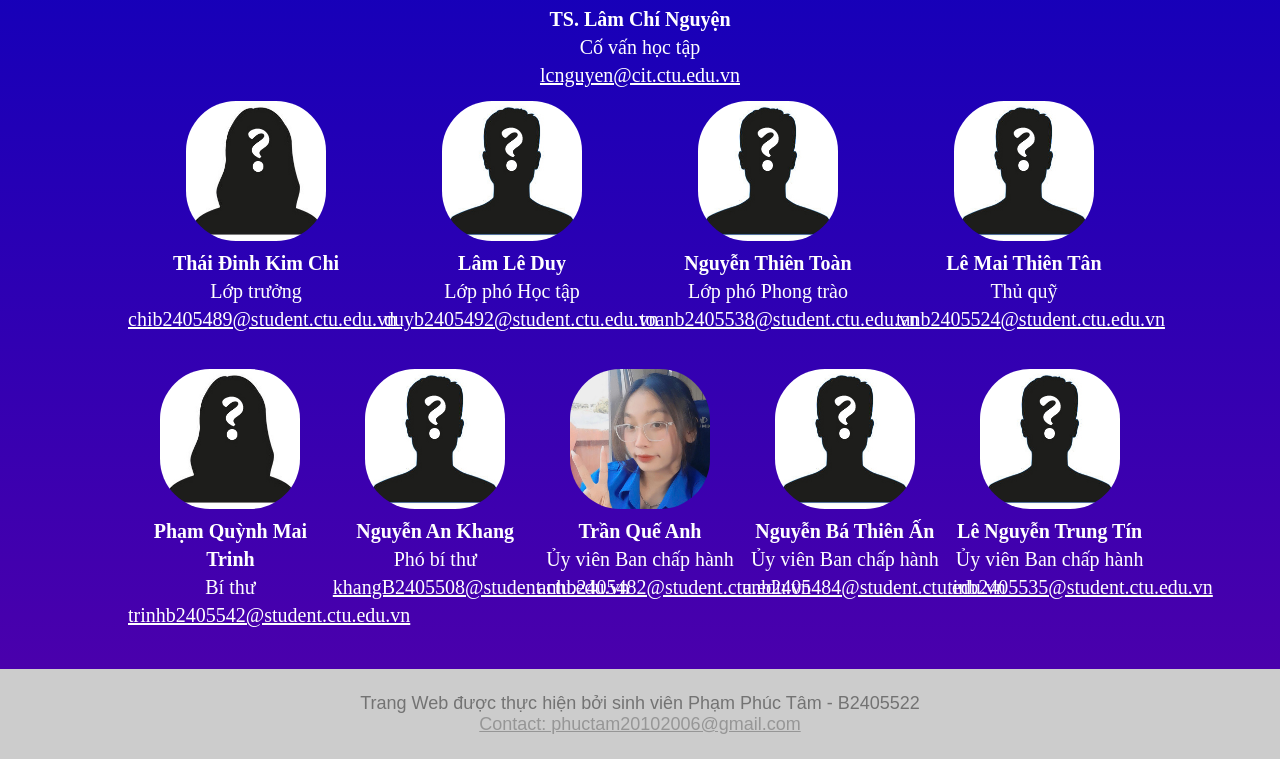
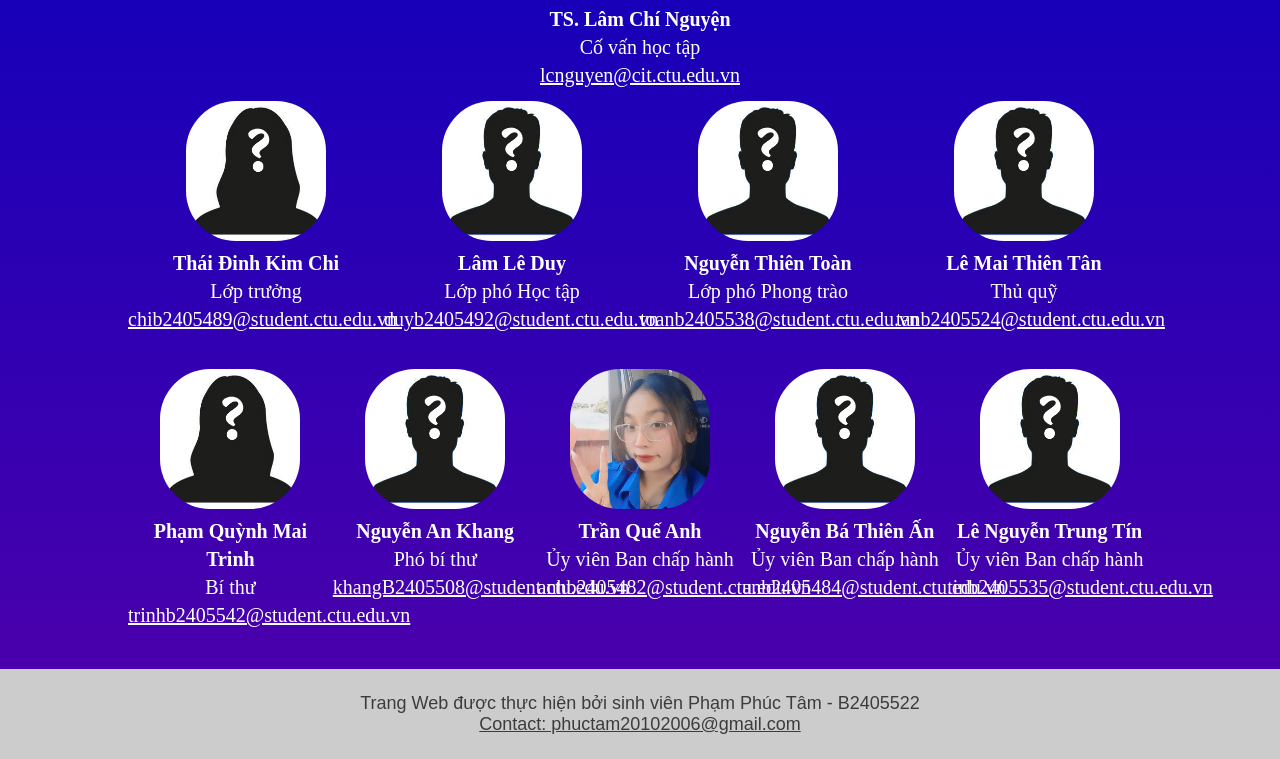
Before and after one commit to Tam201006/ATTTK50, a plain HTML site: page index.html in a window 1280 px wide. Shown: the part 930-1689 px from the top of the page. Drawn offline with Linux system fonts and the light colour scheme.

Commit message:
change color footer-about

```diff
--- a/assets/css/style.css
+++ b/assets/css/style.css
@@ -171,8 +171,8 @@ html{
 }
 .footer-contact, .footer-content{
     opacity: 0.7;
-    color: rgb(78, 78, 78);
+    color: rgb(0, 0, 0);
 }
 .footer-email{
-    color: gray
+    color: black;
 }
```
